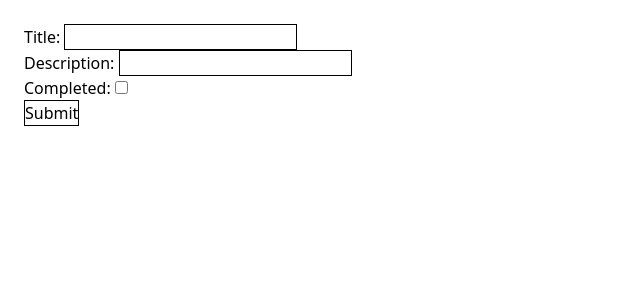
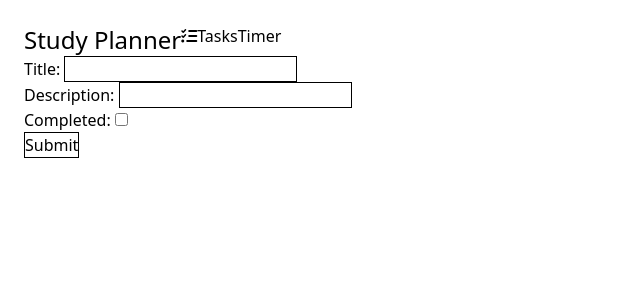
Before and after one commit to Sahedul-x101/Study-planner, a Django app: page /tasks/create_tasks/ in a window 1280 px wide. Shown: the top 300 px of the page, without its empty margins (0-640 px from the left). Run offline with Django 5.2, Linux system fonts and the light colour scheme.

Commit message:
changes and fix

```diff
--- a/core/templates/core/base.html
+++ b/core/templates/core/base.html
@@ -3,13 +3,22 @@
     <meta charset="UTF-8">
     <meta name="viewport" content="width=device-width, initial-scale=1.0">
     <script src="https://cdn.jsdelivr.net/npm/@tailwindcss/browser@4"></script>
+    <link rel="stylesheet"
+      href="https://cdnjs.cloudflare.com/ajax/libs/font-awesome/6.5.1/css/all.min.css">
+
     <title>Study Planner</title>
 </head>
 {% comment %} m means margin {% endcomment %}
 <body class="m-6">
     <header>
         <nav>
-
+            <div class="flex flex-row">
+                <div>
+                    <h1 class="text-2xl">Study Planner</h1>
+                </div>
+                <a href="#"><i class="fa-solid fa-list-check"></i>Tasks</a>
+                <a href="#">Timer</a>
+            </div>
         </nav>
     </header>
 
--- a/core/urls.py
+++ b/core/urls.py
@@ -2,5 +2,5 @@ from django.urls import path
 from core.views import home
 
 urlpatterns = [
-    path("index", home)
+    path("home/", home)
 ]
--- a/core/views.py
+++ b/core/views.py
@@ -2,4 +2,4 @@ from django.shortcuts import render
 
 # Create your views here.
 def home(request):
-    return render(request, "core/base.html")
+    return render(request,'core/base.html')
--- a/tasks/templates/tasks/task.html
+++ b/tasks/templates/tasks/task.html
@@ -15,8 +15,4 @@
     <button type = "submit" class="border">Submit</button>
 
 </form>
-
-{% for task in tasks %}
-<ul>{{ task }}</ul>
-{% endfor %}
 {% endblock content %}
--- a/tasks/urls.py
+++ b/tasks/urls.py
@@ -3,5 +3,5 @@ from tasks.views import create_tasks, view_tasks
 
 urlpatterns = [
     path("create_tasks/", create_tasks),
-    path("view_tasks", view_tasks)
+    path("view_tasks/", view_tasks)
 ]
--- a/tasks/views.py
+++ b/tasks/views.py
@@ -17,11 +17,8 @@ def create_tasks(request):
                 completed = completed
             )
 
-            if task.completed:
-                task.delete()
-
     return render(request, 'tasks/task.html')
 
 def view_tasks(request):
     tasks = Task.objects.all()
-    return render(request, 'tasks/task.html', {'tasks':tasks})
+    return render(request, 'tasks/taskView.html', {'tasks':tasks})
```
Also changed, not shown: tasks/templates/tasks/taskView.html (added, +13 -0 lines), db.sqlite3.
